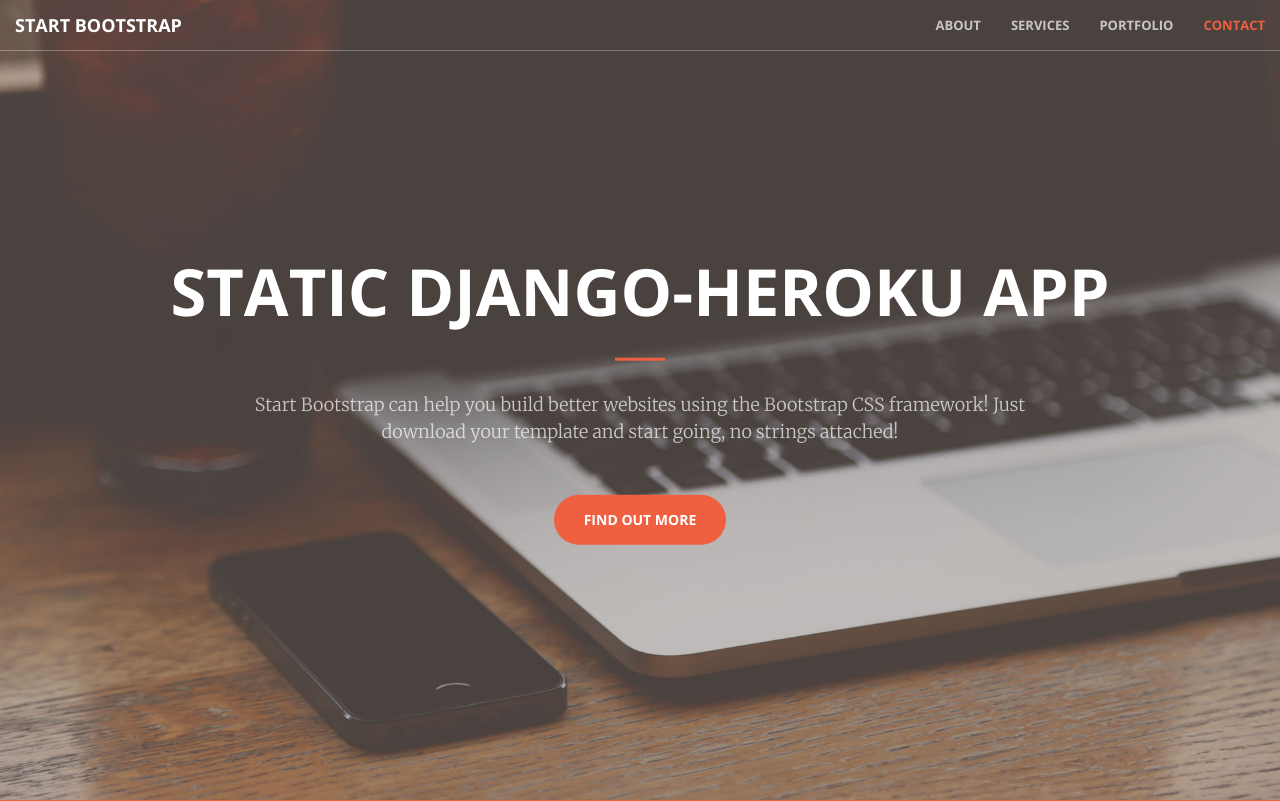
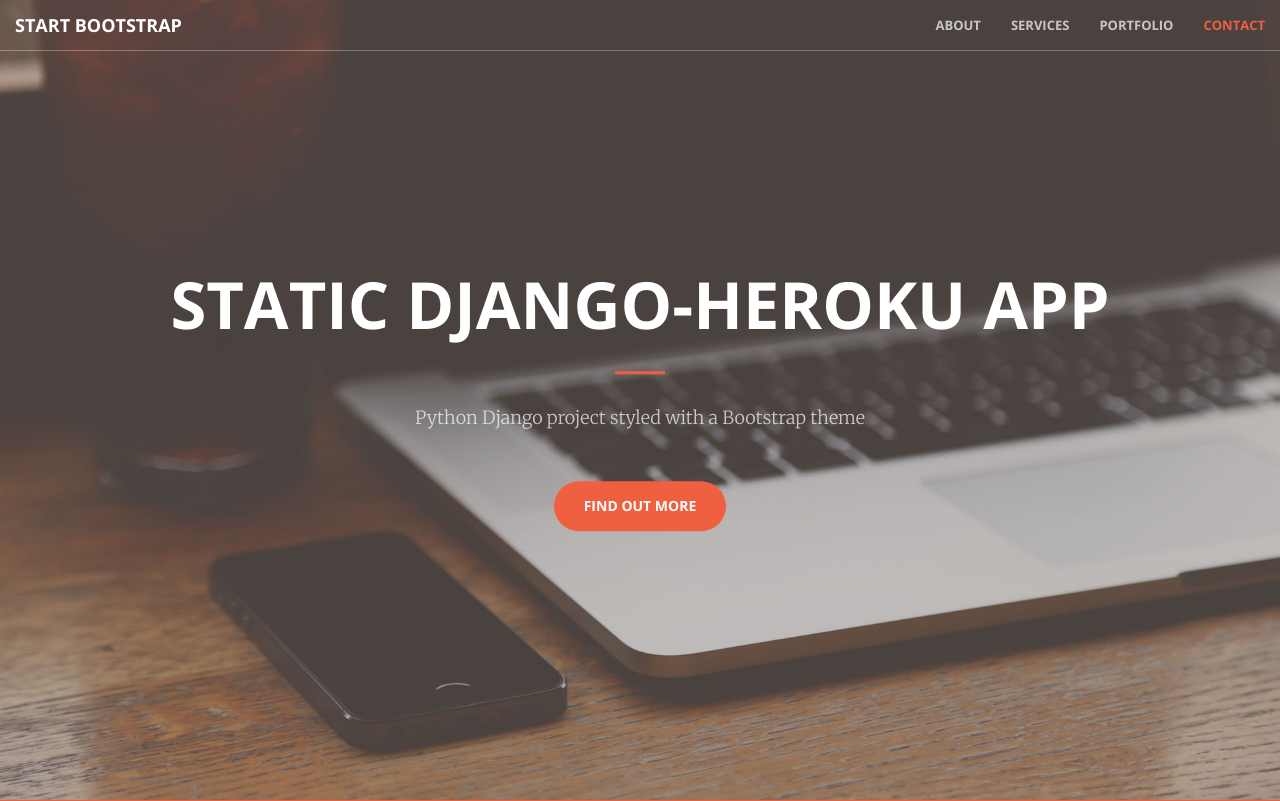
Before and after one commit to GiuseppeJoeT/static_django_heroku, a Django app: page / in a window 1280 px wide. Shown: the top 801 px of the page. Run offline with Django 3.2, Linux system fonts and the light colour scheme; some libraries are stand-ins or nearby versions.

Commit message:
Updated index.html

```diff
--- a/templates/index.html
+++ b/templates/index.html
@@ -80,8 +80,7 @@
         <div class="header-content-inner">
             <h1>Static Django-Heroku App</h1>
             <hr>
-            <p>Start Bootstrap can help you build better websites using the Bootstrap CSS framework! Just download your
-                template and start going, no strings attached!</p>
+            <p>Python Django project styled with a Bootstrap theme</p>
             <a href="#about" class="btn btn-primary btn-xl page-scroll">Find Out More</a>
         </div>
     </div>
```
